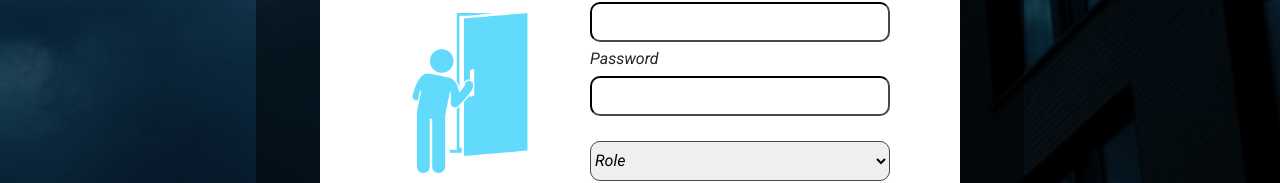
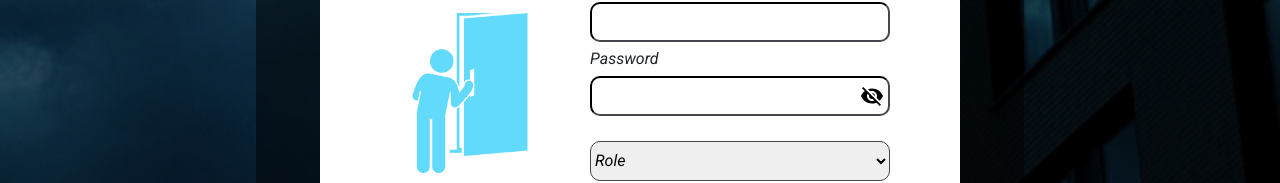
Before and after one commit to Promisemagoga/Hotel, a React (Create React App) app: page / in a window 1280 px wide. Both pictures are taken after a click on the button "SignUp". Shown: the part 440-623 px from the top of the page. Built offline with nearby package versions, Linux system fonts and the light colour scheme; no server answers; the database is empty.

Commit message:
31/10/2023

```diff
--- a/src/Client/Pages/SignUp.js
+++ b/src/Client/Pages/SignUp.js
@@ -3,12 +3,17 @@ import { addDoc, collection } from "firebase/firestore";
 import { useState } from "react";
 import { Link, useNavigate } from "react-router-dom";
 import { auth, db } from "../../Config/Firebase";
+import { Visibility, VisibilityOff } from "@mui/icons-material";
 function SignUp({ setIsAuthenticated, setRegisterOpenModal }) {
 
   const [email, setEmail] = useState("");
   const [password, setPassword] = useState("");
   const [role, setRole] = useState("");
+  const [showPassword, setShowPassword] = useState(false);
 
+  const togglePasswordVisibility = () => {
+    setShowPassword(!showPassword);
+  };
 
 
   const register = () => {
@@ -30,13 +35,13 @@ function SignUp({ setIsAuthenticated, setRegisterOpenModal }) {
       });
   };
 
-  function closeModal(){
+  function closeModal() {
     setRegisterOpenModal(false)
   }
   return (
     <div className="login">
       <div className="log">
-      <h2 style={{ color: "#000",fontWeight:"lighter", textAlign:"right", padding:15,cursor:"pointer"}} onClick={closeModal}>X</h2>
+        <h2 style={{ color: "#000", fontWeight: "lighter", textAlign: "right", padding: 15, cursor: "pointer" }} onClick={closeModal}>X</h2>
 
         <div className="loginContainer">
           <div className="loginPic">
@@ -44,7 +49,7 @@ function SignUp({ setIsAuthenticated, setRegisterOpenModal }) {
           </div>
           <div className="loginForm">
             <div className="form">
-            <h2 style={{ fontSize: 35, marginBottom:10 }}>Create Account</h2>
+              <h2 style={{ fontSize: 35, marginBottom: 10 }}>Create Account</h2>
               <label htmlFor="" className="field">
                 Email
                 <input
@@ -55,13 +60,20 @@ function SignUp({ setIsAuthenticated, setRegisterOpenModal }) {
               </label>
               <label htmlFor="" className="field">
                 Password
+                <div style={{ display: "flex", alignItems: "center" }}>
                   <input
-                type="password"
+                    type={showPassword ? "text" : "password"}
                     className="loginInput"
                     onChange={(event) => setPassword(event.target.value)}
+                    name="password"
+                    required
                   />
+                  <button onClick={togglePasswordVisibility} style={{ marginLeft: "-30px", color: "#000", backgroundColor: "transparent" }}>
+                    {showPassword ? <Visibility /> : <VisibilityOff />}
+                  </button>
+                </div>
               </label>
-            <select name="" id="" onChange={(event) => setRole(event.target.value)} required style={{marginTop:"20px"}}>
+              <select name="" id="" onChange={(event) => setRole(event.target.value)} required style={{ marginTop: "20px" }}>
                 <option value="">Role</option>
                 <option value="client">Client</option>
               </select>
```
Lines whose indentation alone changed are shown as unchanged.
